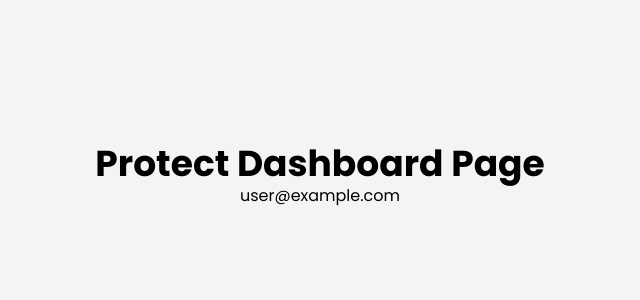
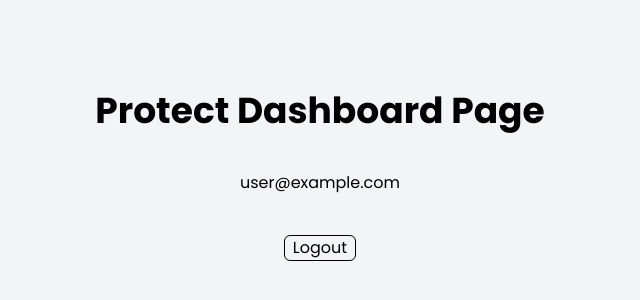
Before and after one commit to DandanLeinad/template-saas-rocketseat, a Next.js app: page /dashboard in a window 1280 px wide. Shown: the part 224-524 px from the top of the page, without its empty margins (320-960 px from the left). Built offline with nearby package versions, Linux system fonts and the light colour scheme; no server answers; sample sign-in values are in the browser's storage.

Commit message:
feat: refatorar autenticação para gerenciar login e logout no dashboard

```diff
--- a/app/(project)/dashboard/page.tsx
+++ b/app/(project)/dashboard/page.tsx
@@ -1,3 +1,4 @@
+import { handleAuth } from "@/app/actions/handle-auth";
 import { auth } from "@/app/lib/auth";
 import { redirect } from "next/navigation";
 
@@ -10,11 +11,21 @@ export default async function Dashboard() {
   }
 
   return (
-    <div className="flex flex-col items-center justify-center h-screen">
+    <div className="flex flex-col gap-10 items-center justify-center h-screen">
       <h1 className="text-4xl font-bold">Protect Dashboard Page</h1>
       <p>
         {session?.user?.email ? session.user.email : "Usuário não autenticado"}
       </p>
+      {session?.user?.email && (
+        <form action={handleAuth}>
+          <button
+            type="submit"
+            className="border rounded-md px-2 cursor-pointer"
+          >
+            Logout
+          </button>
+        </form>
+      )}
     </div>
   );
 }
--- a/app/actions/handle-auth.ts
+++ b/app/actions/handle-auth.ts
@@ -1,9 +1,17 @@
 "use server";
 
-import { signIn } from "@/app/lib/auth";
+import { auth, signIn, signOut } from "@/app/lib/auth";
 
 export async function handleAuth() {
-  await signIn("google", {
+  const session = await auth();
+
+  if (session) {
+    return await signOut({
+      redirectTo: "/login",
+    });
+  }
+
+  return await signIn("google", {
     redirectTo: "/dashboard",
   });
 }
```
